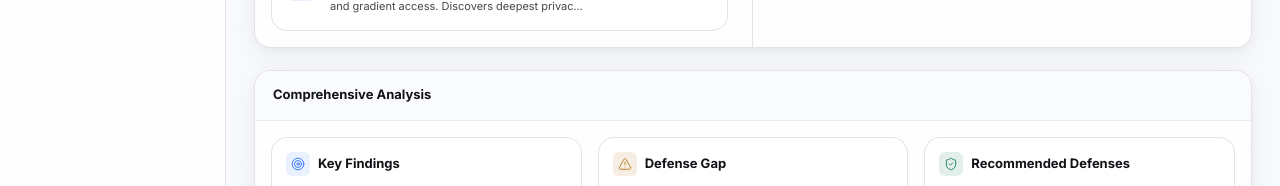
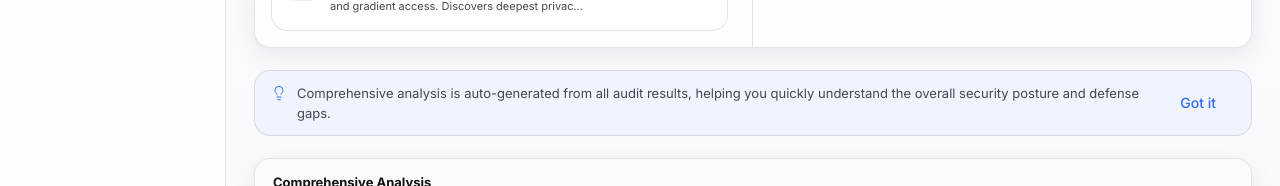
Before and after one commit to DeliciousBuding/DiffAudit-Platform, a Next.js app in the folder apps/web/: page /workspace/reports in a window 1280 px wide. Shown: the part 596-782 px from the top of the page. Built offline with nearby package versions, Linux system fonts and the light colour scheme; no server answers; a web font is replaced by a local one.

Commit message:
feat: contextual tips for Reports and Model Assets (R54)
- Reports: contextual tip explaining comprehensive analysis section
- Model Assets: contextual tip about clicking models for evidence details
- All 3 audit agents: product, design, engineering — codebase clean

```diff
--- a/apps/web/src/app/(workspace)/workspace/model-assets/ModelAssetsClient.tsx
+++ b/apps/web/src/app/(workspace)/workspace/model-assets/ModelAssetsClient.tsx
@@ -5,6 +5,7 @@ import { useState, useMemo, useEffect, useRef } from "react";
 import { useSearchParams, useRouter, usePathname } from "next/navigation";
 
 import { CopyButton } from "@/components/copy-button";
+import { ContextualTip } from "@/components/contextual-tip";
 import { Modal } from "@/components/modal";
 import { EmptyState } from "@/components/empty-state";
 import { StatusBadge } from "@/components/status-badge";
@@ -509,6 +510,9 @@ export function ModelAssetsClient({ catalog, attackDefense, copy, locale = "en-U
 
   return (
     <div className="grid gap-4 lg:grid-cols-[320px_1fr] grid-cols-1">
+      <ContextualTip id="model-assets-click" locale={locale}>
+        {locale === "zh-CN" ? "点击左侧模型查看审计证据详情，包括 AUC、ASR 等关键指标。" : "Click a model on the left to view audit evidence details, including AUC, ASR, and other key metrics."}
+      </ContextualTip>
       {/* LEFT: Model List */}
       <div className="rounded-2xl border border-border bg-card overflow-hidden">
         {/* Search + Add Model */}
--- a/apps/web/src/app/(workspace)/workspace/reports/page.tsx
+++ b/apps/web/src/app/(workspace)/workspace/reports/page.tsx
@@ -191,6 +191,10 @@ async function ReportCenterSection({ locale }: { locale: Locale }) {
         </div>
       </section>
 
+      <ContextualTip id="reports-analysis" locale={locale}>
+        {locale === "zh-CN" ? "综合分析基于所有审计结果自动生成，帮助你快速了解整体安全态势和防御缺口。" : "Comprehensive analysis is auto-generated from all audit results, helping you quickly understand the overall security posture and defense gaps."}
+      </ContextualTip>
+
       {/* ---- Comprehensive Analysis ---- */}
       <section className="workspace-section-card bg-[color:var(--accent-blue)]/[0.02]">
         <div className="workspace-section-card-header">
```
